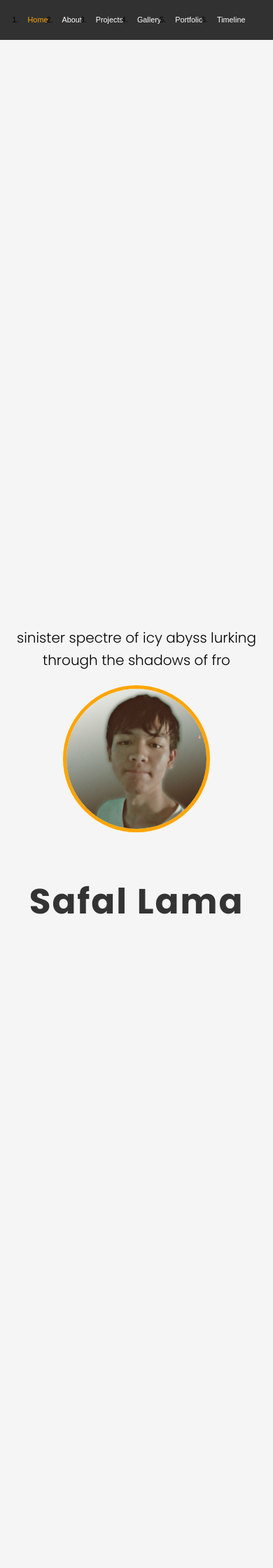
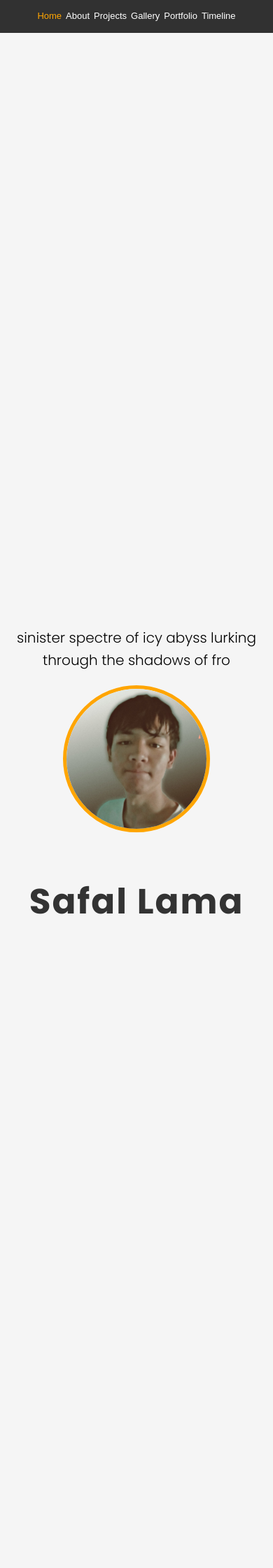
Before and after one commit to Happilli/Happilli.github.io, a Jekyll site: the page built from index.markdown, in a window 390 px wide. Shown: the top 2240 px of the page at 70% size. Built offline with Jekyll 4.4.1, drawn with Linux system fonts in a browser that asks for light colours.

Commit message:
other minor updates

```diff
--- a/assets/css/portfolio.css
+++ b/assets/css/portfolio.css
@@ -28,7 +28,7 @@
   padding: 20px;
   transition: transform 0.3s, box-shadow 0.3s;
   position: relative;
-  height: 250px;
+  height: auto;
   display: flex;
   flex-direction: column;
   justify-content: space-between;
@@ -132,13 +132,13 @@
   }
 
   .navbar li {
-    font-size: smaller;
+    font-size: small;
     margin: 0;
-    padding: 10px;
+    padding: 3px;
   }
   .navbar ul {
-    list-style: auto;
-    display: inline-flex;
+    list-style: none;
+    display: flex;
     padding: 0;
     margin: auto;
     font-size: small;
--- a/assets/css/projects.css
+++ b/assets/css/projects.css
@@ -109,7 +109,7 @@
   }
 
   .project-image {
-    width: 100%;
+    width: 60%;
   }
 
   .timeline-item h2 {
```
Also changed, not shown: assets/js/portfolio.js (+6 -6 lines).
